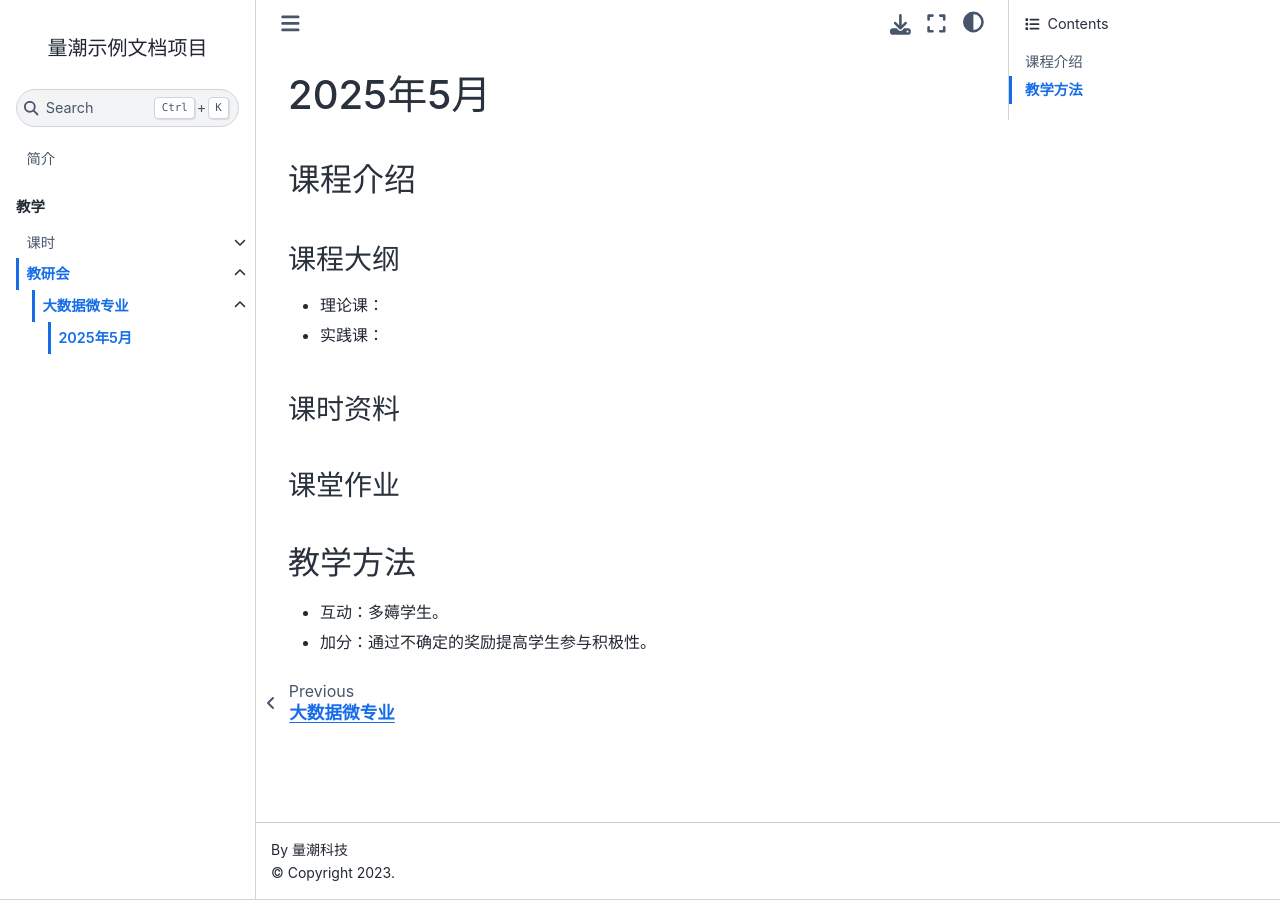
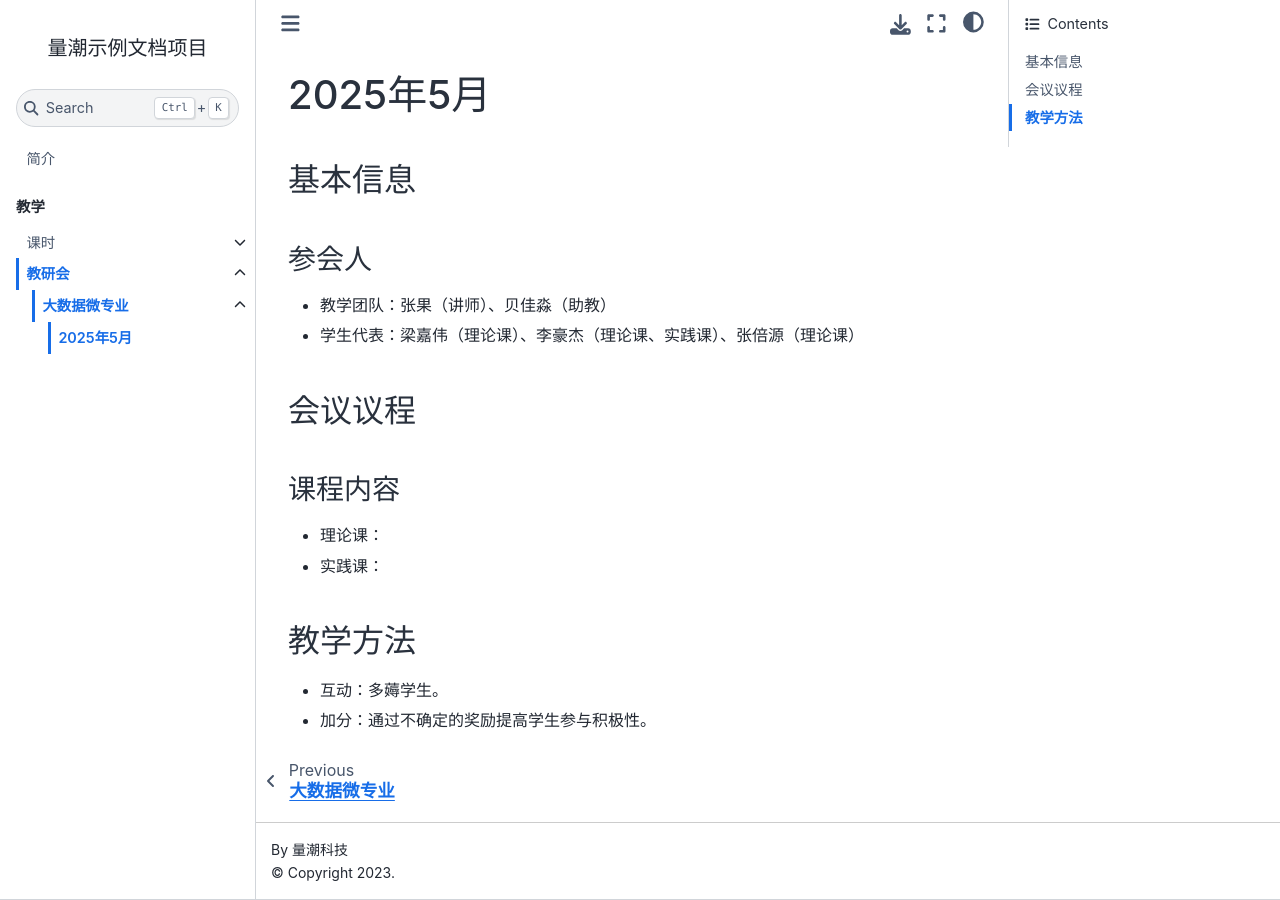
Before and after one commit to quanttide/qtclass-profile-of-scst-zstu, a Jupyter Book: the page built from symposiums/big_data/2025-05.md, in a window 1280 px wide. Built offline with Jupyter Book 1.0.4 settings and Sphinx 7.4.7 and the Sphinx Book theme 1.1.4, drawn with Linux system fonts in a browser that asks for light colours; pages that are not in the unit, such as notebooks, are missing from menus.

Commit message:
Update 2025-05.md

```diff
--- a/symposiums/big_data/2025-05.md
+++ b/symposiums/big_data/2025-05.md
@@ -1,15 +1,18 @@
 # 2025年5月
 
-## 课程介绍
+## 基本信息
 
-### 课程大纲
+### 参会人
+
+- 教学团队：张果（讲师）、贝佳淼（助教）
+- 学生代表：梁嘉伟（理论课）、李豪杰（理论课、实践课）、张倍源（理论课）
+
+## 会议议程
+
+### 课程内容
 
 - 理论课：
 - 实践课：
-
-### 课时资料
-
-### 课堂作业
 
 ## 教学方法
 
```
